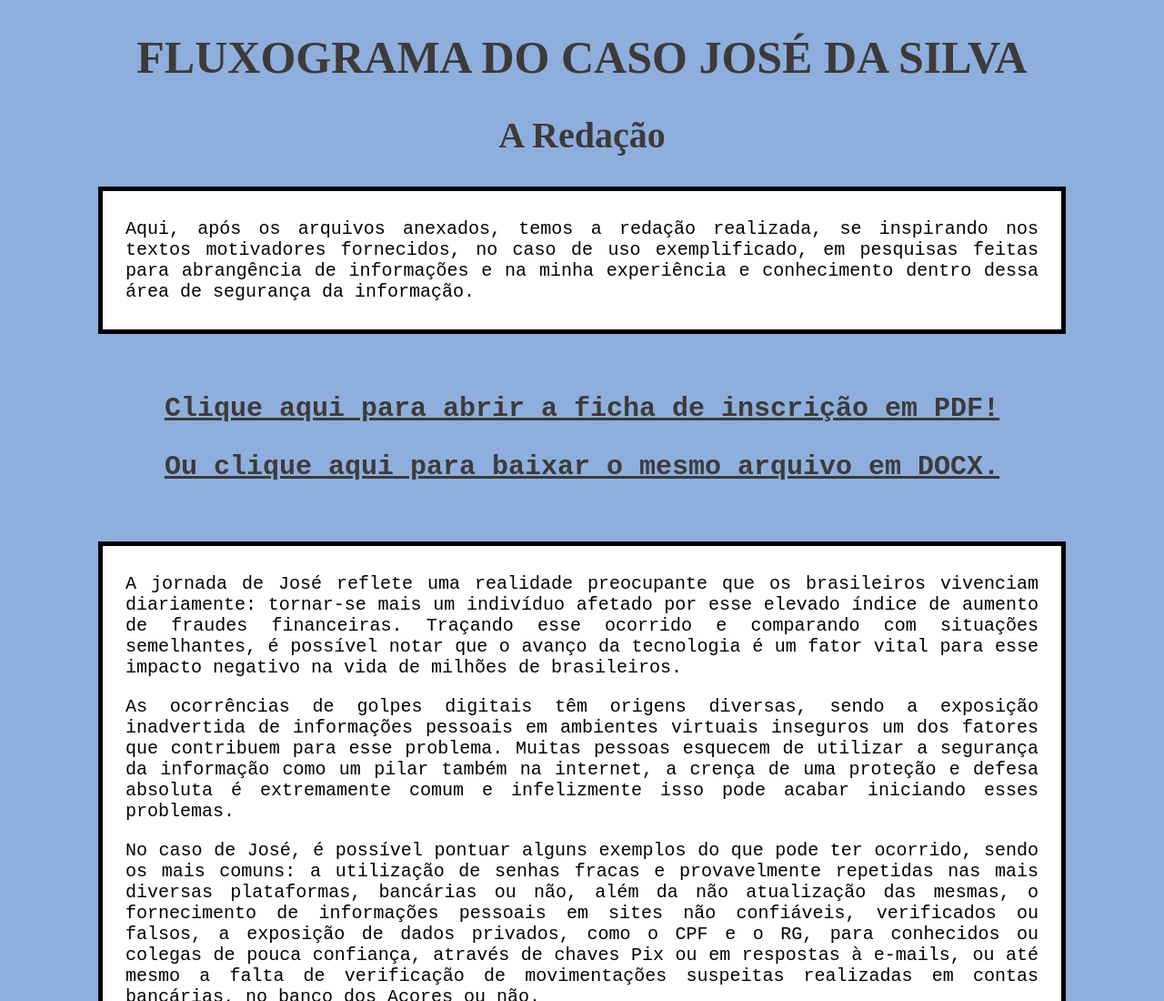
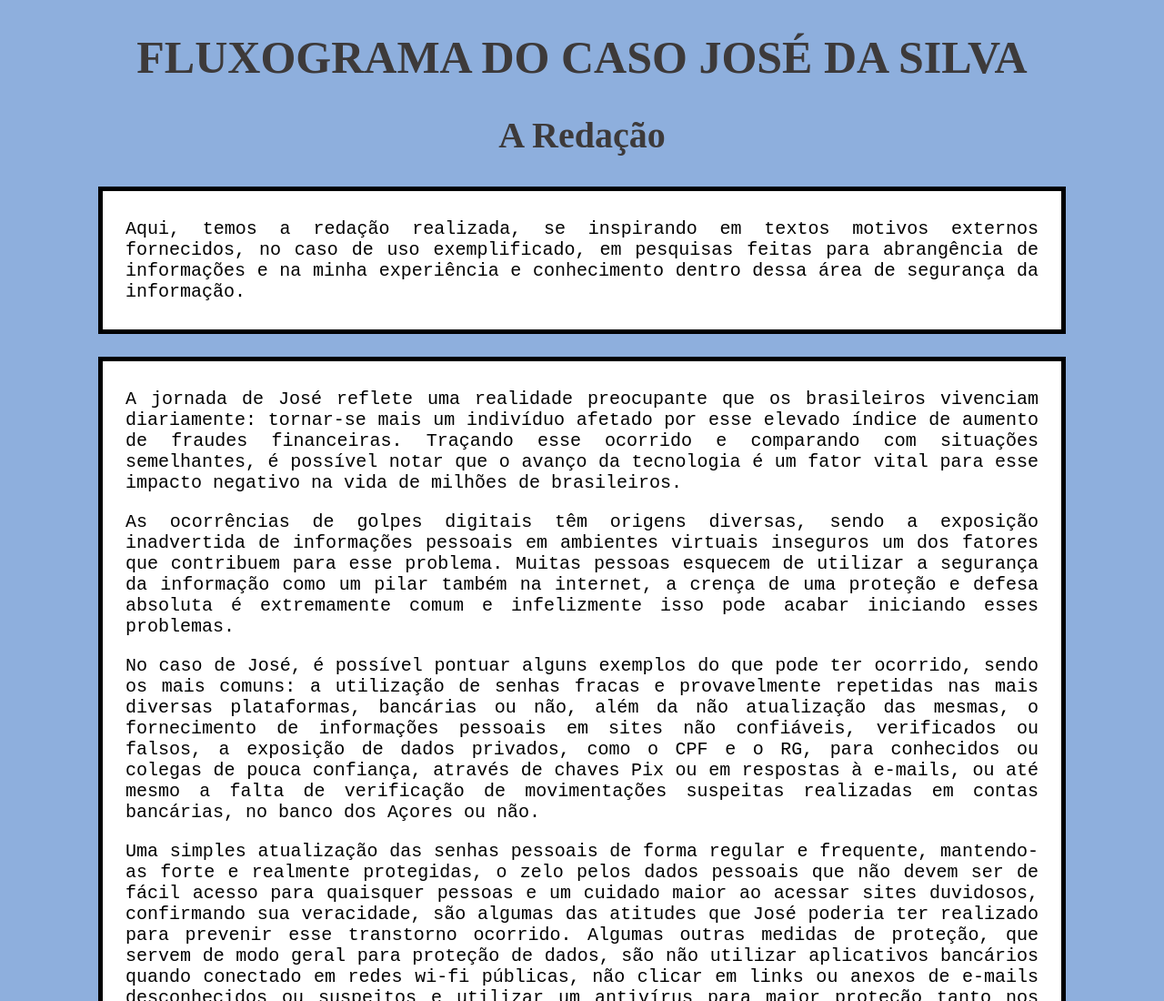
Before and after one commit to pedrochieza/projeto3, a plain HTML site: page index.html in a window 1280 px wide. Shown: the top 1100 px of the page at 91% size. Drawn offline with Linux system fonts and the light colour scheme.

Commit message:
Update index.html

```diff
--- a/index.html
+++ b/index.html
@@ -17,12 +17,7 @@
     <main>
         <h2>A Redação</h2>
         <div class="introducao">
-            <p>Aqui, após os arquivos anexados, temos a redação realizada, se inspirando nos textos motivadores fornecidos, no caso de uso exemplificado, em pesquisas feitas para abrangência de informações e na minha experiência e conhecimento dentro dessa área de segurança da informação.</p>
-        </div>
-
-        <div class="arquivos">
-            <P><a href="Arquivos/Desafio Estágio - Pedro Chieza.pdf" target="iframe_download">Clique aqui para abrir a ficha de inscrição em PDF!</a></P>
-            <p><a href="Arquivos/Desafio Estágio - Pedro Chieza.docx" target="iframe_download">Ou clique aqui para baixar o mesmo arquivo em DOCX.</a></p>
+            <p>Aqui, temos a redação realizada, se inspirando em textos motivos externos fornecidos, no caso de uso exemplificado, em pesquisas feitas para abrangência de informações e na minha experiência e conhecimento dentro dessa área de segurança da informação.</p>
         </div>
 
         <div class="redacao">
```
